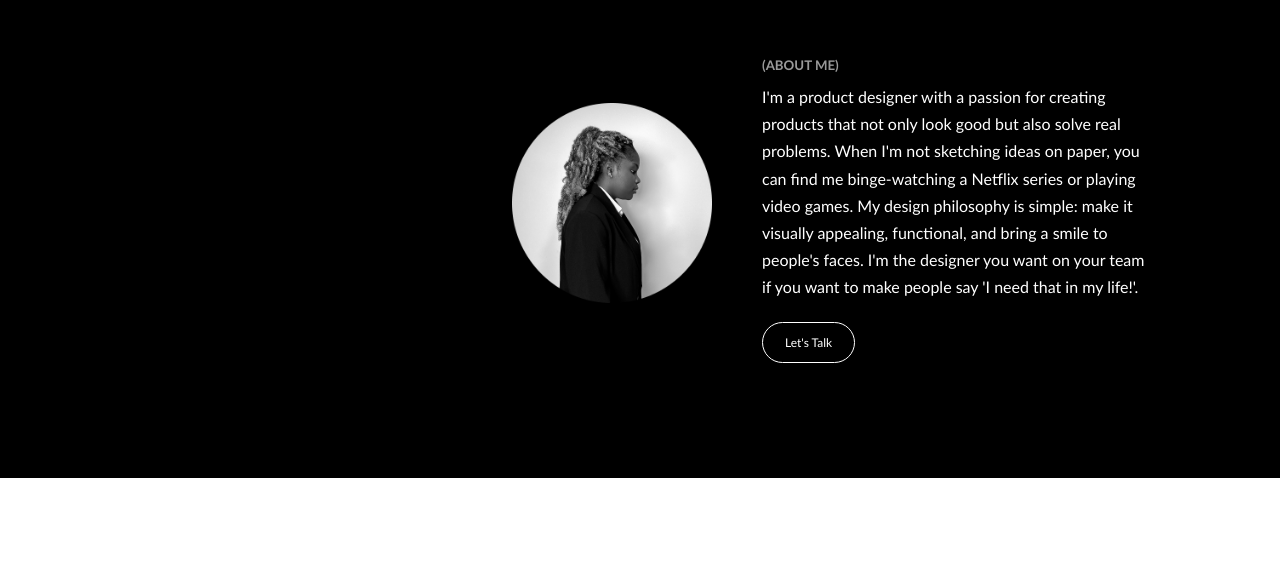
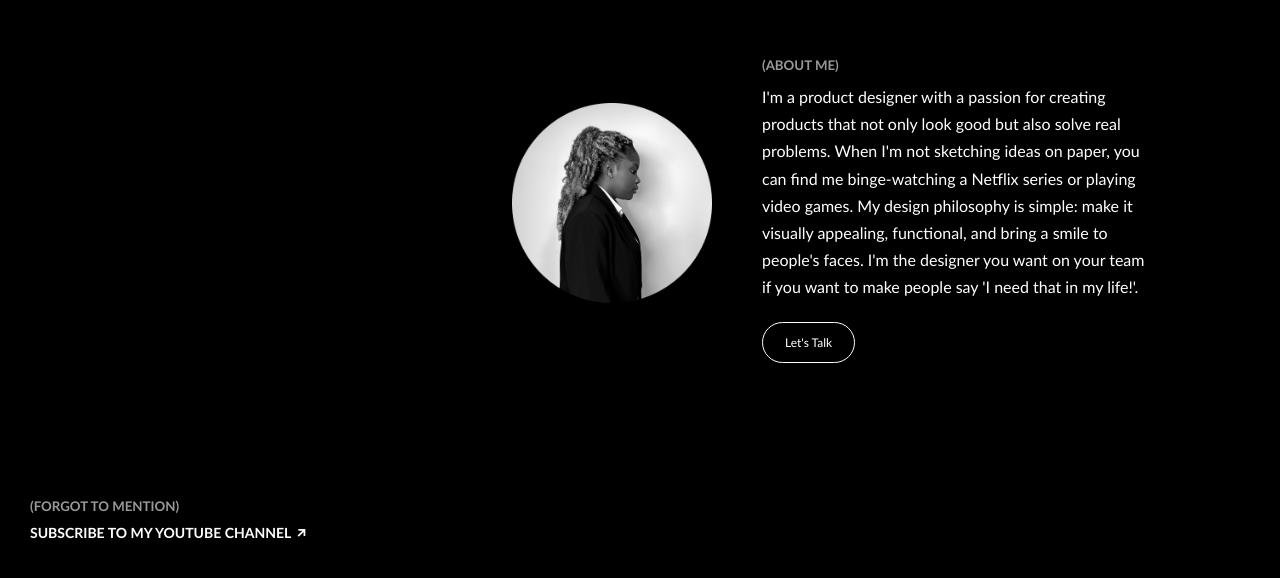
Before and after one commit to Aditx92/EraElegance-Website, a plain HTML site: page index.html in a window 1280 px wide. Shown: the part 1671-2249 px from the top of the page. Before the commit the page ends 2149 px from the top, so only its background shows below. Drawn offline with nearby package versions, Linux system fonts and the light colour scheme.

Commit message:
created h5

```diff
--- a/index.html
+++ b/index.html
@@ -61,6 +61,10 @@
             </div>
         </div>
         <div id="subscribe">
+            <h5>(forgot to mention)</h5>
+            <h3>subscribe to my youtube channel <i class="ri-arrow-right-up-line"></i></h3>
+        </div>
+        <div id="footer">
 
         </div>
     </div>
--- a/style.css
+++ b/style.css
@@ -181,3 +181,21 @@ html, body{
     font-size: 12px;
     text-decoration: 12px;
 }
+
+#subscribe{
+    color: #fff;
+    padding: 20px 30px;
+    padding-bottom: 7vw;
+    background-color: #000;
+}
+
+#subscribe h5{
+    text-transform: uppercase;
+    opacity: .6;
+}
+
+#subscribe h3{
+    text-transform: uppercase;
+    font-size: 14px;
+    margin-top: 10px;
+}
```
